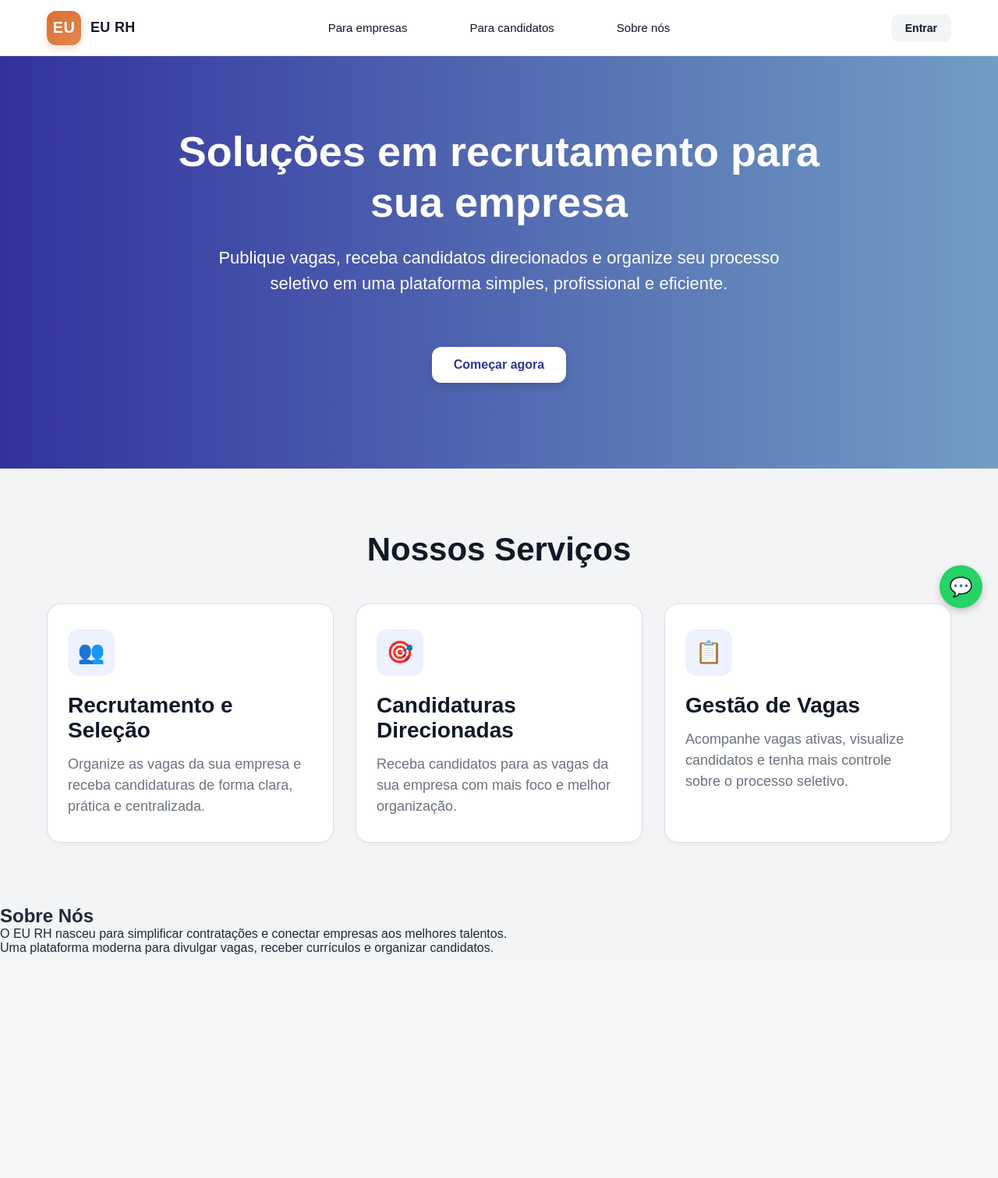
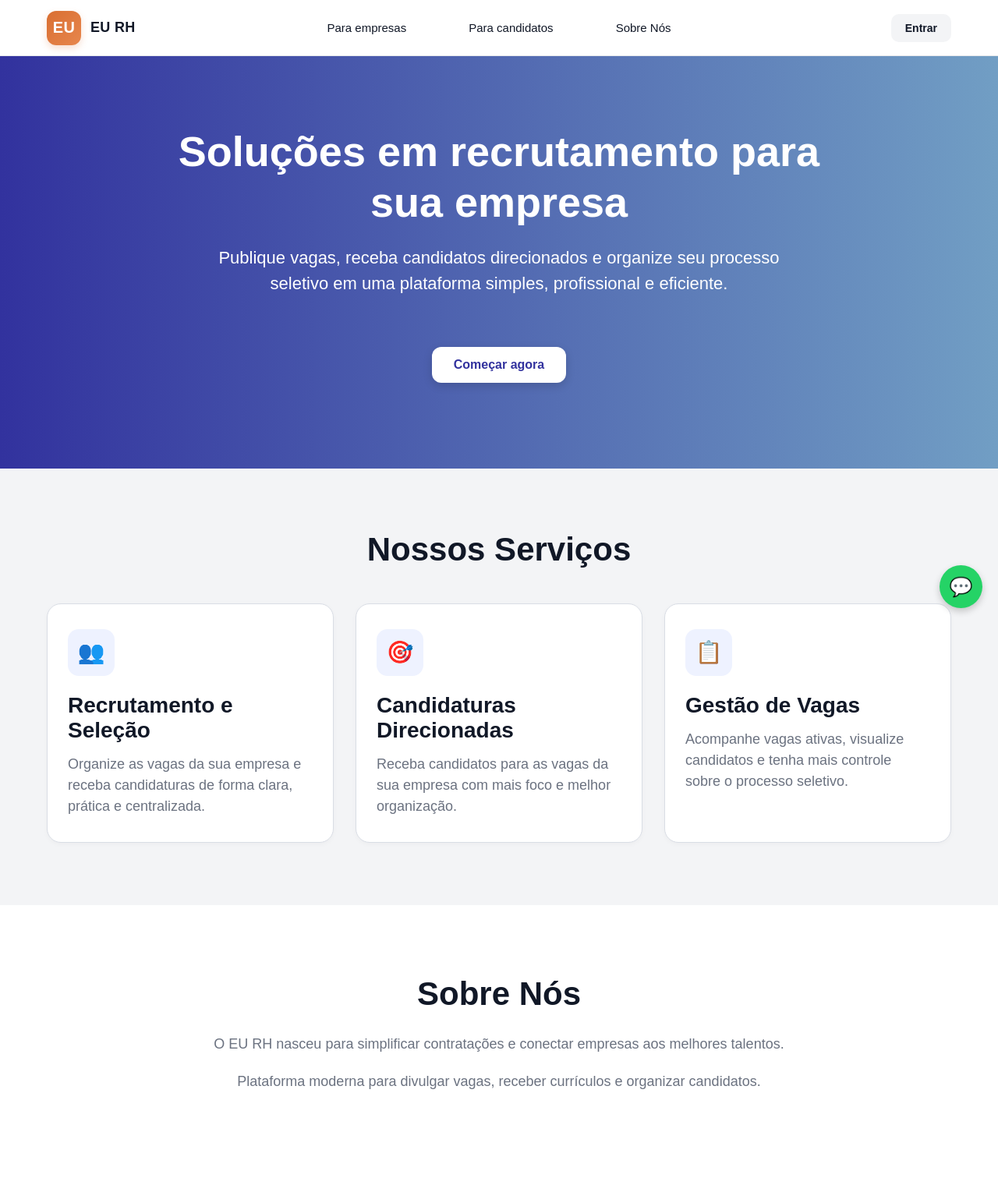
Before and after one commit to montenegrodanni/eu-rh, a Flask app: page / in a window 1280 px wide. Shown: the whole page at 78% size. Before the commit the page ends 1224 px from the top, so only its background shows below. Run offline with Flask 3, Linux system fonts and the light colour scheme.

Commit message:
adicao do conteudo do sobre nos

```diff
--- a/templates/home.html
+++ b/templates/home.html
@@ -481,6 +481,34 @@
     font-weight: 700;
     color: #111827;
 }
+
+html{
+    scroll-behavior:smooth;
+}
+
+#sobre-nos{
+    scroll-margin-top:90px;
+}
+
+.sobre-nos{
+    padding:90px 20px;
+    background:#ffffff;
+    text-align:center;
+}
+
+.sobre-nos h2{
+    font-size:42px;
+    color:#111827;
+    margin-bottom:25px;
+}
+
+.sobre-nos p{
+    max-width:760px;
+    margin:0 auto 18px;
+    font-size:18px;
+    line-height:1.7;
+    color:#6b7280;
+}
   </style>
 </head>
 <body>
@@ -496,7 +524,7 @@
     <div class="nav-center">
         <a href="{{ url_for('cadastro_empresa') }}">Para empresas</a>
         <a href="{{ url_for('listar_vagas') }}">Para candidatos</a>
-        <a href="#sobre">Sobre nós</a>
+        <a href="{{ url_for('home') }}#sobre-nos">Sobre Nós</a>
     </div>
 
     <div><a href="{{ url_for('pagina_login') }}" class="btn-login">Entrar</a>
@@ -564,9 +592,8 @@
     </p>
 
     <p>
-        Uma plataforma moderna para divulgar vagas, receber currículos e organizar candidatos.
+        Plataforma moderna para divulgar vagas, receber currículos e organizar candidatos.
     </p>
-
 </section>
 
 </body>
```
